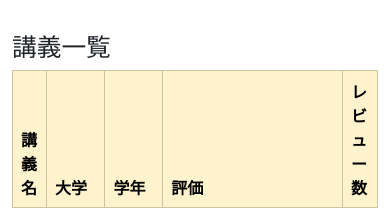
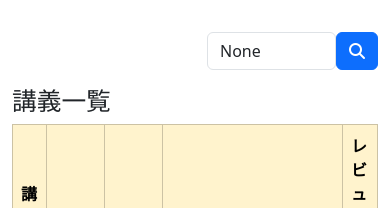
Before and after one commit to daisuke-shimura/server_programming, a Django app: page /lectures/ in a window 390 px wide. Shown: the part 80-288 px from the top of the page. Run offline with Django 3.2, Linux system fonts and the light colour scheme; data comes from the database, SQL or seed files in the repository; some libraries are stand-ins or nearby versions.

Commit message:
検索欄つけた

```diff
--- a/djangosnippets/helloworld/templates/snippets/lectures/index.html
+++ b/djangosnippets/helloworld/templates/snippets/lectures/index.html
@@ -1,6 +1,16 @@
 {% extends 'base.html' %}
 {% load django_bootstrap5 %}
 {% block main %}
+
+<div class="row">
+    <div class="col col-md-6"></div>
+    <div class="col col-md-6">
+        <form method="get" class="form-inline mb-3 d-flex">
+          <input type="text" name="q" value="{{ search }}" placeholder="講義名で検索" class="form-control mr-2">
+          <button type="submit" class="btn btn-primary"><i class="fa-solid fa-magnifying-glass"></i></button>
+        </form>
+    </div>
+</div>
 
     {% include 'lectures/lectures_table.html' %}
 
--- a/djangosnippets/helloworld/templates/snippets/lectures/show.html
+++ b/djangosnippets/helloworld/templates/snippets/lectures/show.html
@@ -46,7 +46,7 @@
   <a href="{% url 'reviews_edit' lecture.id review.id %}" class="btn btn-primary btn-sm ms-3">編集</a>
   <form action="{% url 'review_delete' lecture.id review.id %}" method="POST" onsubmit="return confirm('本当に削除しますか？');" class="d-inline-block">
     {% csrf_token %}
-    <button type="submit" class="btn btn-danger btn-sm">削除</button>
+    <button type="submit" class="btn btn-danger"><i class="fa-solid fa-trash"></i></button>
   </form>
   <p>
     {% include 'lectures/star.html' with score=review.score %}
--- a/djangosnippets/helloworld/views.py
+++ b/djangosnippets/helloworld/views.py
@@ -98,9 +98,15 @@
 
 
 def lecture_index(request):
-    lectures = Lecture.objects.all()
+    #lectures = Lecture.objects.all()
+    search = request.GET.get('q')  # 検索キーワード
+    if search:
+        lectures = Lecture.objects.filter(name__icontains=search)
+    else:
+        lectures = Lecture.objects.all()
     context = {
         'lectures': lectures,
+        'search': search,
     }
     return render(request, 'snippets/lectures/index.html', context)
 
```
